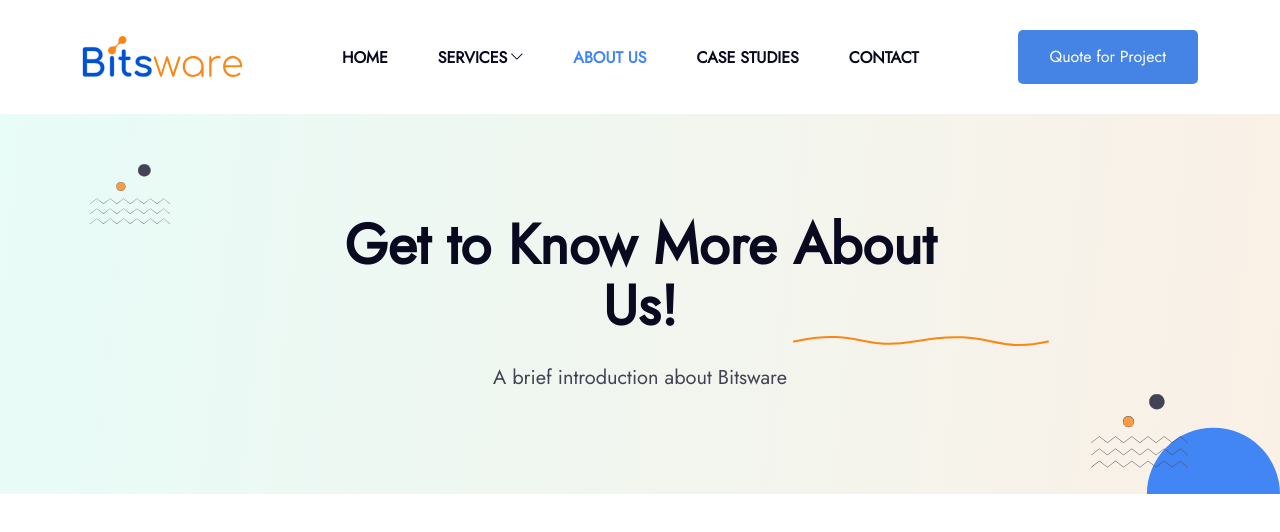
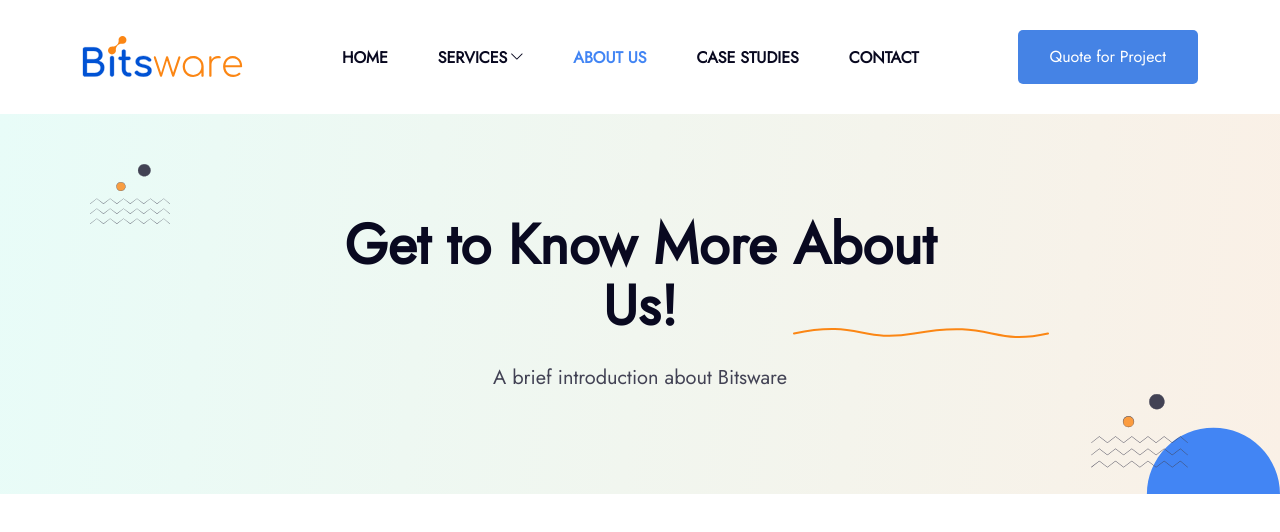
Before and after one commit to TawhidSajib/bitsware-1, a Nuxt app: page /about in a window 1280 px wide. Shown: the top 532 px of the page. Built offline with nearby package versions, Linux system fonts and the light colour scheme.

Commit message:
CSS Update

```diff
--- a/components/Common/HeaderInner.vue
+++ b/components/Common/HeaderInner.vue
@@ -96,7 +96,7 @@ export default {
         .subheadlineStyle {
             img {
                 left: 0;
-                bottom: 0px;
+                bottom: 8px;
             }
         }
     }
```
